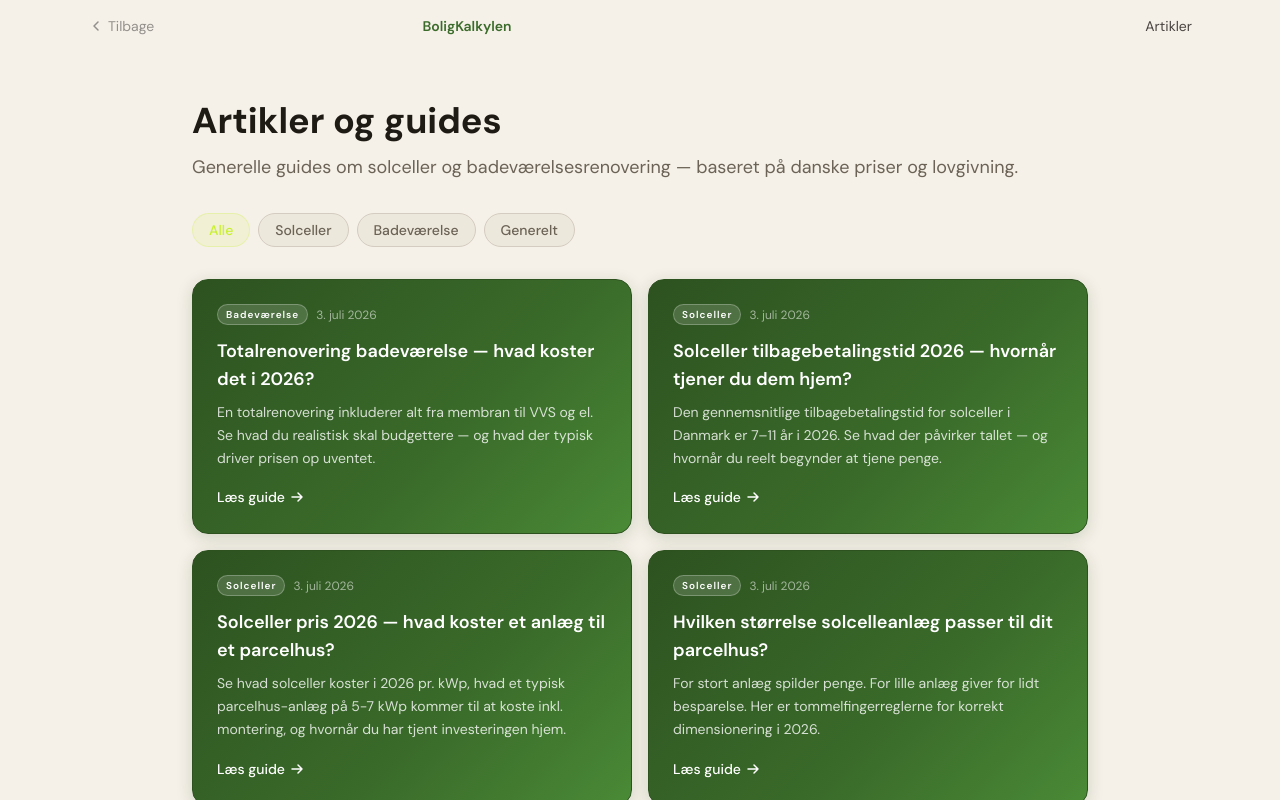
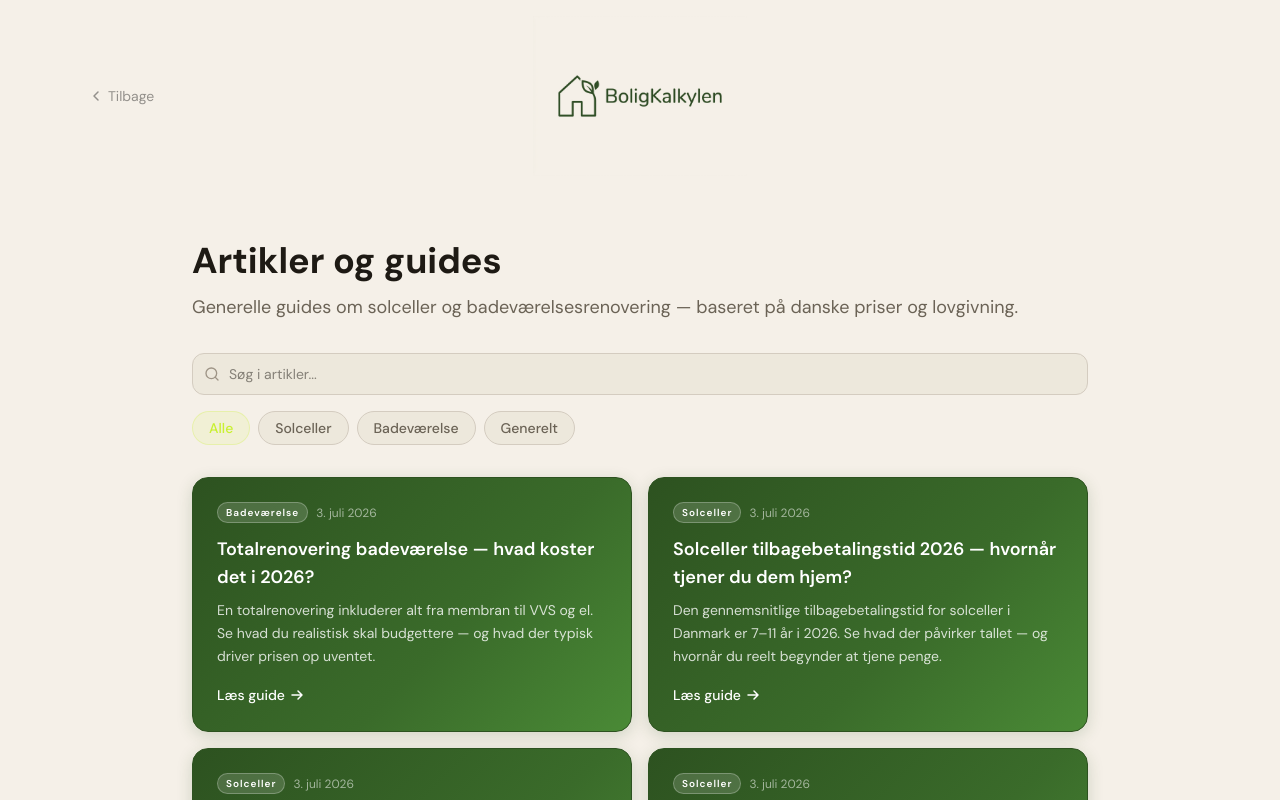
Before and after one commit to f49z6wtg6t-code/Boligkalkylen.dk, a Next.js app: page /artikler in a window 1280 px wide. Shown: the top 800 px of the page. Built offline with nearby package versions, Linux system fonts and the light colour scheme.

Commit message:
Artikler: logo i header, søgefelt, fremhæv Artikler-knap på forside

```diff
--- a/app/artikler/articles-client.tsx
+++ b/app/artikler/articles-client.tsx
@@ -3,6 +3,7 @@ import Link from "next/link";
 import Image from "next/image";
 import { useState } from "react";
 import type { ArticleFrontmatter } from "@/lib/articles";
+import { Search } from "lucide-react";
 
 const CATEGORIES = [
   { value: "alle", label: "Alle" },
@@ -27,30 +28,39 @@ function formatDate(iso: string): string {
 
 export default function ArticlesClient({ articles }: { articles: ArticleFrontmatter[] }) {
   const [activeCategory, setActiveCategory] = useState("alle");
+  const [search, setSearch] = useState("");
 
-  const filtered =
-    activeCategory === "alle"
-      ? articles
-      : articles.filter((a) => a.category === activeCategory);
+  const filtered = articles
+    .filter((a) => activeCategory === "alle" || a.category === activeCategory)
+    .filter((a) =>
+      search === "" ||
+      a.title.toLowerCase().includes(search.toLowerCase()) ||
+      a.excerpt.toLowerCase().includes(search.toLowerCase())
+    );
 
   return (
     <main className="flex flex-col min-h-screen" style={{ backgroundColor: "#F5F0E8" }}>
       {/* Header */}
       <header className="border-b" style={{ borderColor: "#F5F0E8", backgroundColor: "#F5F0E8" }}>
         <div className="max-w-6xl mx-auto px-4 sm:px-6 py-4 flex items-center justify-between">
-          <Link href="/" className="flex items-center gap-1 text-sm">
-            <svg width="16" height="16" viewBox="0 0 16 16" fill="none" style={{ color: "rgba(0,0,0,0.4)" }}>
+          <Link href="/" className="flex items-center gap-1 text-sm w-20" style={{ color: "rgba(0,0,0,0.4)" }}>
+            <svg width="16" height="16" viewBox="0 0 16 16" fill="none">
               <path d="M10 12L6 8l4-4" stroke="currentColor" strokeWidth="1.5" strokeLinecap="round" strokeLinejoin="round" />
             </svg>
-            <span style={{ color: "rgba(0,0,0,0.4)" }}>Tilbage</span>
+            Tilbage
           </Link>
-          <span className="text-sm font-semibold" style={{ color: "#3A6B2A", fontFamily: "var(--font-dm-sans)" }}>
-            BoligKalkylen
-          </span>
-          <div className="w-16" />
-          <Link href="/artikler" className="text-sm w-20 text-right" style={{ color: "#4A4540" }}>
-            Artikler
+          <Link href="/">
+            <Image
+              src="/logo-header.png"
+              alt="BoligKalkylen"
+              width={600}
+              height={160}
+              className="h-32 w-auto sm:h-40"
+              style={{ mixBlendMode: "multiply" }}
+              priority
+            />
           </Link>
+          <div className="w-20" />
         </div>
       </header>
 
@@ -65,6 +75,23 @@ export default function ArticlesClient({ articles }: { articles: ArticleFrontmat
           <p className="text-lg mb-8" style={{ color: "#6B6356" }}>
             Generelle guides om solceller og badeværelsesrenovering — baseret på danske priser og lovgivning.
           </p>
+
+          {/* Søgefelt */}
+          <div className="relative mb-4">
+            <Search size={16} className="absolute left-3 top-1/2 -translate-y-1/2" style={{ color: "#9E9486" }} />
+            <input
+              type="text"
+              placeholder="Søg i artikler..."
+              value={search}
+              onChange={(e) => setSearch(e.target.value)}
+              className="w-full pl-9 pr-4 py-2.5 rounded-xl text-sm outline-none"
+              style={{
+                backgroundColor: "#EDE8DC",
+                border: "1px solid #D4CCC0",
+                color: "#1E1A14",
+              }}
+            />
+          </div>
 
           {/* Category filter */}
           <div className="flex flex-wrap gap-2 mb-8">
--- a/app/page.tsx
+++ b/app/page.tsx
@@ -43,7 +43,11 @@ export default function Home() {
               priority
             />
           </Link>
-          <Link href="/artikler" className="text-sm transition-colors w-20 text-right" style={{ color: "#4A4540" }}>
+          <Link
+            href="/artikler"
+            className="text-sm font-semibold rounded-full px-4 py-2 transition-colors"
+            style={{ backgroundColor: "#3A6B2A", color: "#FFFFFF" }}
+          >
             Artikler
           </Link>
         </div>
```
